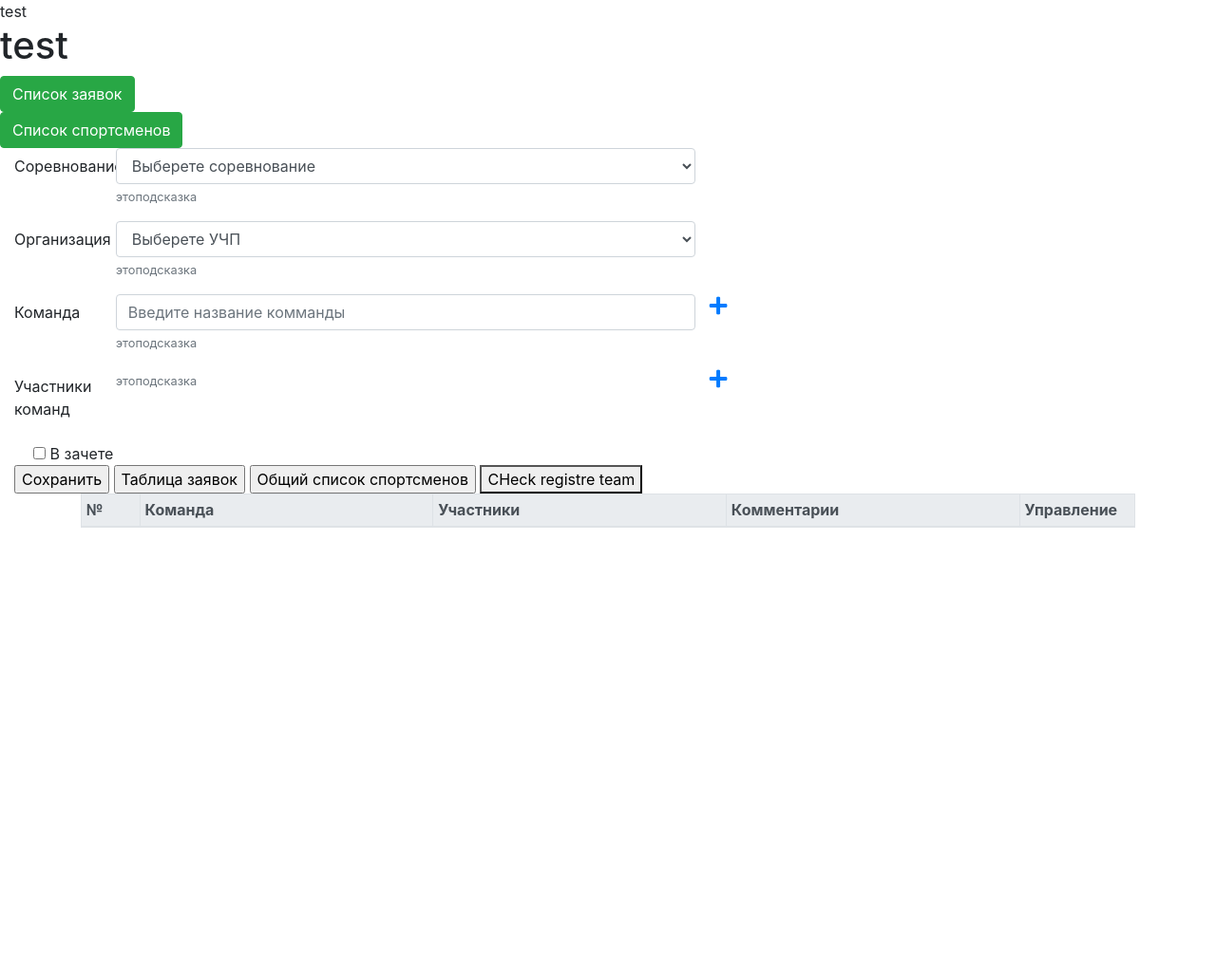
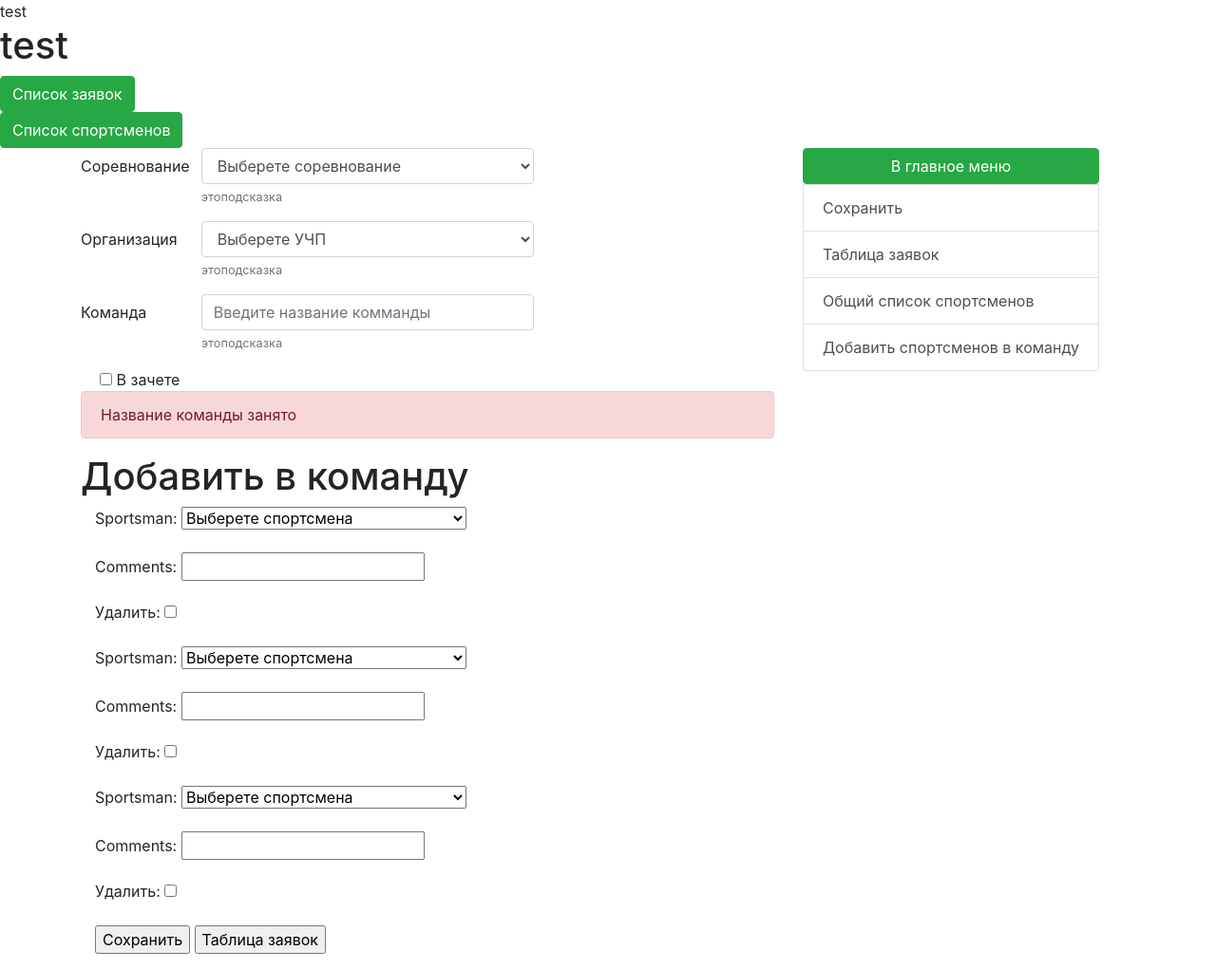
Before and after one commit to voffan/svfusport, a Django app: page /CM/create/ in a window 1280 px wide. Shown: the whole page at 95% size. Before the commit the page ends 556 px from the top, so only its background shows below. Run offline with Django 3.2, Linux system fonts and the light colour scheme; data comes from the database, SQL or seed files in the repository; both versions use the stored data as it was after the commit; lists and menus that the app fills with data are empty; some libraries are stand-ins or nearby versions.

Commit message:
fixed team and teamMember

```diff
--- a/sport/forms.py
+++ b/sport/forms.py
@@ -48,7 +48,7 @@ class TeamForm(forms.ModelForm):
 
 
 class TeamMember_Form(forms.ModelForm):
-    team = forms.ModelChoiceField(queryset = Team.objects.all(), empty_label = 'Выберите команду')
+    #team = forms.ModelChoiceField(queryset = Team.objects.all(), empty_label = 'Выберите команду')
 
     sportsman = forms.ModelChoiceField(queryset = Person.objects.all(), empty_label = 'Выберете спортсмена')
 
@@ -57,10 +57,10 @@ class TeamMember_Form(forms.ModelForm):
     class Meta:
         model = TeamMember
         fields = [
-            'team',
             'sportsman',
             'comments'
         ]
+
 
 
 ''' добавление Персон в команду '''
--- a/sport/models.py
+++ b/sport/models.py
@@ -76,7 +76,7 @@ class Competition(models.Model):
 class Team(models.Model):
     competition = models.ForeignKey(Competition, verbose_name="Соревнование", db_index=True, on_delete=models.CASCADE)
     organization = models.ForeignKey(Department, verbose_name="Организация", db_index=True, on_delete=models.CASCADE)
-    name = models.CharField(max_length=100, verbose_name= "Название команды", db_index=True)
+    name = models.CharField(max_length=100, verbose_name= "Название команды", db_index = True)
     not_resultable = models.BooleanField(verbose_name='Вне зачета', default=False)
 
     def __str__(self):
@@ -98,7 +98,7 @@ class TeamResult(models.Model):
     points = models.PositiveIntegerField(verbose_name = "Очки", null=True, blank=True)
     compitition = models.ForeignKey(Competition, verbose_name = "Соревнование", db_index = True, on_delete=models.CASCADE)
     result = models.PositiveIntegerField(verbose_name= "Место", null=True, blank=True)
-    team = models.ForeignKey(Team, verbose_name="Команда", db_index=True, on_delete=models.CASCADE)
+    team = models.ForeignKey(Team, verbose_name="Команда", db_index = True, on_delete=models.CASCADE)
 
     def __str__(self):
         return self.team.organization.name
--- a/sport/template/sport/memadd.html
+++ b/sport/template/sport/memadd.html
@@ -1,9 +1,3 @@
-{% extends 'sport/index.html' %}
-{% block form_change_member %}
-
-{% block css %} {{ form.media.css }}{% endblock %}
-
-{% block js %} {{ form.media.js }} {% endblock %}
 <style type="text/css">
     select {
       width: 300px;
@@ -11,17 +5,14 @@
 </style>
 <h1>Добавить в команду</h1>
 <div class="col-sm">
+        {{ formset.management_form }}
+        {% for f1 in formset %}
+            {{ f1.as_p }}
+        {% endfor %}
 
-    <form method="POST" action="">{% csrf_token %}
-     {{ form.as_p }}
         <input type="submit" value="Сохранить" />
 
-        <a href="http://localhost:8000/CM/teamtable/">
+        <a href="http://localhost:8000/CM/tmembertable/">
          <input type="button" value="Таблица заявок">
         </a>
-    </form>
-
-    </form>
-
 </div>
-{% endblock %}
--- a/sport/template/sport/teamadding.html
+++ b/sport/template/sport/teamadding.html
@@ -1,15 +1,17 @@
 {% extends "sport/index.html" %}
+{% block css %} {{ form.media.css }}{% endblock %}
+
+{% block js %} {{ form.media.js }} {% endblock %}
+
 {% block form_add %}
+<!--<button type="button" class="btn-sm btn-info">Оформить заявку</button>-->
+<div class="container">
+    <div class="row">
+        <div class="form-group col-md-8">
+            <form method="POST" action="" id="form_create_view_form" class="align-self-center">{% csrf_token %}
 
-
-<!--<button type="button" class="btn-sm btn-info">Оформить заявку</button>-->
-
-<div class="col-sm">
-
-    <form method="POST" action="" id="form_create_view_form">{% csrf_token %}
-
-        <div class="form-group row">
-            <label for="sport" class="col-sm-1 col-form-label">Соревнование</label>
+                <div class="form-group row" >
+                    <label class="col-sm-2 col-form-label">Соревнование</label>
                     <div class="col-sm-6">
                         {{ form.competition }}
                         <!--<input type="text" id="sport" class="form-control" aria-describedby="sportHelp" placeholder="Введите вид спорта" name="sport">-->
@@ -18,92 +20,58 @@
                 </div>
 
                 <div class="form-group row">
-            <label for="organzation" class="col-sm-1 col-form-label">Организация</label>
+                    <label class="col-sm-2 col-form-label">Организация</label>
                     <div class="col-sm-6">
                         {{ form.organization }}
-                <!--<input type="text" id="organzation" class="form-control" aria-describedby="orgHelp" placeholder="Введите организацию" name="org">-->
                         <small id="orgtHelp" class="form-text text-muted">этоподсказка</small>
                     </div>
                 </div>
 
                 <div class="form-group row">
-            <label for="team" class="col-sm-1 col-form-label">Команда</label>
-            <div class="col-sm-6">
+                    <label class="col-sm-2 col-form-label">Команда</label>
+                    <div class="col-md-6">
                         {{form.name }}
-                <!--<input type="text" id="team" class="form-control" aria-describedby="teamHelp" placeholder="Введите название комманды" name="team">-->
                         <small id="teamtHelp" class="form-text text-muted">этоподсказка</small>
-            </div><a href=""><i class="fas fa-plus fa-lg" data-fa-transform="shrink-8" data-toggle="tooltip" data-placement="down" title="Добавить спортсменов"></i></a>
                     </div>
-
-         <div class="form-group row">
-            <label for="team" class="col-sm-1 col-form-label">Участники команд</label>
-            <div class="col-sm-6">
-                {{form.teamMembers }}
-                <!--<input type="text" id="team" class="form-control" aria-describedby="teamHelp" placeholder="Введите название комманды" name="team">-->
-                <small id="teamtHelp" class="form-text text-muted">этоподсказка</small>
-            </div><a href=""><i class="fas fa-plus fa-lg" data-fa-transform="shrink-8" data-toggle="tooltip" data-placement="down" title="Добавить спортсменов"></i></a>
                 </div>
 
                 <div class="form-check">
                     {{ form.not_resultable }}
                     <!--<input type="radio" id="zach1" name="zach" class="form-check-input" value="В зачете" checked>-->
-            <label for="zach1" class="form-check-label">В зачете</label>
+                    <label class="form-check-label">В зачете</label>
                 </div>
 
-        <input type="submit" value="Сохранить" />
 
-        <a href="http://localhost:8000/CM/teamtable/">
-         <input type="button" value="Таблица заявок">
-        </a>
+                <div class="alert alert-success" role="alert" style="display:none">
+                    Название команды свободно
+                </div>
 
-        <a href="http://localhost:8000/CM/tmembertable/" >
-         <input type="button" value="Общий список спортсменов">
-        </a>
-            <button id="registre">CHeck registre team</button>
+                <div class="alert alert-danger" role="alert">
+                    Название команды занято
+                </div>
+                {% include 'sport/memadd.html' %}
             </form>
+    </div>
+
+
+    <div class="col-md-4">
+            <div style="position:fixed;" class="list-group">
+                <a href="/CM/index/" type="button" class="btn btn-success ">В главное меню</a>
+
+                <input type="submit" value="Сохранить" class="list-group-item list-group-item-action">
+
+                <a href="/CM/teamtable/" class="list-group-item list-group-item-action">Таблица заявок</a>
+
+                <a href="/CM/tmembertable/" class="list-group-item list-group-item-action">Общий список спортсменов</a>
+
+                <button id="teamAdd" name="button" value="personAdd" class="list-group-item list-group-item-action">Добавить спортсменов в команду</button>
+            </div>
+    </div>
 
     </div>
 
-<div class="container" id="divTable">
-            <table class="table table-hover table-bordered table-sm table-justified" id="table">
-                <thead class="active thead-light">
 
-                        <th class="table-warning" style="width: 4%">№</th>
-                        <th style="width: 20%">Команда</th>
-                        <th style="width: 20%">Участники</th>
-                        <th style="width: 20%">Комментарии</th>
-                        <th style="width: 3%">Управление</th>
-
-                </thead>
-                <tbody>
-
-                    <!--{% for t in teamMember %}-->
-
-                    <tr id="tr_data">
-
-                            <td></td>
-                            <td></td>
-                            <td></td>
-                            <td></td>
-                            <td>
-                                <div class="dropdown">
-                                    <a class="btn btn-light dropdown-toggle-none" role="button" id="dropdownMenuLink" data-toggle="dropdown" aria-haspopup="true" aria-expanded="false">
-                                        Операции
-                                    </a>
-                                    <div class="dropdown-menu" aria-labelledby="dropdownMenuLink">
-                                        <a class="dropdown-item" href="/CM/membercreate/">Добавить спортсмена</a>
-                                        <a class="dropdown-item" onclick="location.href='/CM/tmembertable/{{t.id}}/membChange/'">Редактировать спортсмена</a>
-                                        <a class="dropdown-item" onclick="location.href='/CM/tmembertable/{{t.id}}/membremove/'">Удалить спортсмена</a>
 </div>
-                                </div>
-                            </td>
-                    </tr>
-                    <!--{% endfor %}-->
-                </tbody>
-            </table>
-
-
-<div id="result"></div>
 
 <script src="https://cdnjs.cloudflare.com/ajax/libs/jquery/3.3.1/jquery.min.js"></script>
 <script src="https://cdnjs.cloudflare.com/ajax/libs/select2/4.0.6-rc.0/js/select2.min.js"></script>
--- a/sport/template/sport/tmembertable.html
+++ b/sport/template/sport/tmembertable.html
@@ -29,7 +29,6 @@
 
                             <td>{{ forloop.counter }}</td>
                             <td>{{t.team}} </td>
-
                             <td>{{t.sportsman}} </td>
                             <td>{{t.comments}} </td>
                             <td>
@@ -38,7 +37,7 @@
                                         Операции
                                     </a>
                                     <div class="dropdown-menu" aria-labelledby="dropdownMenuLink">
-                                        <a class="dropdown-item" href="/CM/membercreate/">Добавить спортсмена</a>
+                                        <a class="dropdown-item" href='/CM/memPersAdd/'>Добавить спортсмена</a>
                                         <a class="dropdown-item" onclick="location.href='/CM/tmembertable/{{t.id}}/membChange/'">Редактировать спортсмена</a>
                                         <a class="dropdown-item" onclick="location.href='/CM/tmembertable/{{t.id}}/membremove/'">Удалить спортсмена</a>
                                   </div>
--- a/sport/urls.py
+++ b/sport/urls.py
@@ -13,7 +13,7 @@ urlpatterns = [
 
     path('create/', views.form_create_view, name="form-create-view"),
     path('create/memberTeam/', views.member_team, name='member-team'),
-    path('create/memberTeam/', views.member_team, name='member-team'),
+   # path('create/memberTeam/', views.member_team, name='member-team'),
 
     path('teamtable/', views.teamtable, name='team_table'), # Таблица: список-заявок
     path('teamtable/<int:id>/change/', views.form_change_view, name="form-change-view"),
@@ -22,7 +22,7 @@ urlpatterns = [
     path('tmembertable/', views.team_member, name='team_member'), # Таблица: список-участников-команд
     path('tmembertable/<int:id>/membChange/', views.member_change_view, name="member_change_view"),
     path('tmembertable/<int:id>/membremove/', views.member_remove_view, name="member_remove_view"),
-    path('membercreate/', views.member_create_view, name="member_create_view"),
+    path('memPersAdd/', views.member_create_view, name="member_create_view"),
     #path('team_member_process', views.team_member, name='team_member'),
     #path('change/<int:id>/chan/', views.changelink, name="change-link"),
 ]
--- a/sport/views.py
+++ b/sport/views.py
@@ -8,6 +8,7 @@ from django.views.generic.list import ListView
 from django.views.generic import TemplateView
 
 from .forms import TeamForm, TeamMember_Form
+from django.forms import modelformset_factory
 #from django.contrib.formtools.wizard.views import SessionWizardView
 
 import json
@@ -54,7 +55,7 @@ def table_view(request):
     return render(request, 'sport/competition.html', context)
 
 
-'''функции изменения - удаления - добавления Team'''
+'''функции изменения Team'''
 def form_change_view(request, id):
     team = get_object_or_404(Team, id=id)
     if request.method == 'POST':
@@ -103,29 +104,25 @@ def team_remove_view(request, id):
 
 
 ''' Посмотреть участников команды'''
-
 def team_member(request):
     teamMember = TeamMember.objects.all()
-    pe = Person.objects.all()
-
     context={
         'teamMember': teamMember,
-        'pe': pe
     }
     return render(request, 'sport/tmembertable.html', context)
 
 
 '''Добавить спортсмена'''
-def member_create_view(request):
-    if request.method == 'POST':
-        form = TeamMember_Form(request.POST)
-        if form.is_valid():
-            try:
-                form.save()
-            except:
-                return HttpResponse('Error')
-        return HttpResponseRedirect('/CM/tmembertable/')
-    return render(request, 'sport/memadd.html', {'form': TeamMember_Form()})
+# def member_create_view(request):
+#     if request.method == 'POST':
+#         form = TeamMember_Form(request.POST)
+#         if form.is_valid():
+#             try:
+#                 form.save()
+#             except:
+#                 return HttpResponse('Error')
+#         return HttpResponseRedirect('/CM/tmembertable/')
+#     return render(request, 'sport/memadd.html', {'form': TeamMember_Form()})
 
 
 ''' удалить спортсмена из списка-команд'''
@@ -156,34 +153,63 @@ def member_change_view(request, id):
         form = TeamMember_Form()
     return render(request, 'sport/membChange.html', {'form': TeamMember_Form(instance = sportsman)})
 
-'''
-def team_member(request):
-    result={"success":True}
 
-    return HttpResponse(json.dumps(result), content_type='application/json')
-'''
-'''
-def team_member(request):
-    teamMember = list(TeamMember.objects.all().values())
-    data = dict()
-    data['teamMember'] = teamMember
+'''Добавить спортсмена'''
+def member_create_view(request):
+    context = {}
+    #team = TeamMember.objects.get(pk = id)
+    #Smemberteam = TeamMember.objects.filter(team_id = id).first()
+    form1 = TeamMember_Form(request.POST)
+    form_member = modelformset_factory(TeamMember, form = TeamMember_Form, can_delete=True, extra=3)
+    formset = form_member(queryset = TeamMember.objects.none())
+    if request.method == 'POST':
+        formset = form_member(request.POST)
+        if form1.is_valid() and formset.is_valid():
+            try:
+                member = form1.save(commit = False)
+                member.save()
 
-    return JsonResponse(data)
-'''
+                for memb in formset:
+                    data = memb.save(commit=False)
+                    data.member = member
+                    data.save()
+                # new_team = form1.save()
+                # form1.save()
+                # form_m = form_member(request.POST)
+                # if form_m.is_valid():
+                #     instances = form_m.save(commit=False)
+                #     for instance in instances:
+                #         instance.team = new_team
+                #         instance.save()
+            except:
+                return HttpResponse('Error')
+            return HttpResponseRedirect('/CM/tmembertable/') # redirect(reverse('sport:table_input'))
+    context['form1'] = form1
+    context['formset'] = formset
 
+
+    return render(request, 'sport/teamadding.html', context)
+
+
+''' создать заявку'''
 def form_create_view(request):
-
+    form_member = modelformset_factory(TeamMember, form = TeamMember_Form, can_delete = True, extra = 3)
+    formset = form_member(queryset = TeamMember.objects.none())
     if request.method == 'POST':
         form = TeamForm(request.POST)
-        if form.is_valid():
-
+        formset = form_member(request.POST)
+        if form.is_valid() and formset.is_valid():
             try:
-                team = form.save()
+                team=form.save()
+                objects = formset.save(commit = False)
+                for mem in objects:
+                    mem.team = team
+                    mem.save()
 
             except:
                 return HttpResponse('Error')
         return HttpResponseRedirect('/CM/teamtable/') #redirect(reverse('sport:table_input'))
-    return render(request, 'sport/teamadding.html', {'form': TeamForm()})
+    return render(request, 'sport/teamadding.html', {'form': TeamForm(),'formset': formset})
 
 
 # декоратор POST - 1 это обеспечение POST запросов
@@ -215,13 +241,12 @@ def member_team(request):
         answer = dict(teams=[])
         if request.is_ajax():
             team = request.POST.get('team')
-            qs = Team.objects.filter(name__contains=team) if team else Team.objects.all()
-            for obj in qs:
-                members = [{'id': tm.id, 'name': str(tm.sportsman), 'comm': tm.comments} for tm in obj.teammember_set.all()]
+            try:
+                qs = Team.objects.filter(name__iexact=team)
+
+            except IndentationError:
                 answer['teams'].append({
-                    'id': obj.id,
-                    'name': obj.name,
-                    'members': members,
+
 
                 })
         return JsonResponse(answer)
```
Also changed, not shown: sport/template/sport/teamtable.html (+21 -2 lines), static_dev/my_js/fill_table.js (+7 -20 lines), db.sqlite3. Lines whose indentation alone changed are shown as unchanged.
